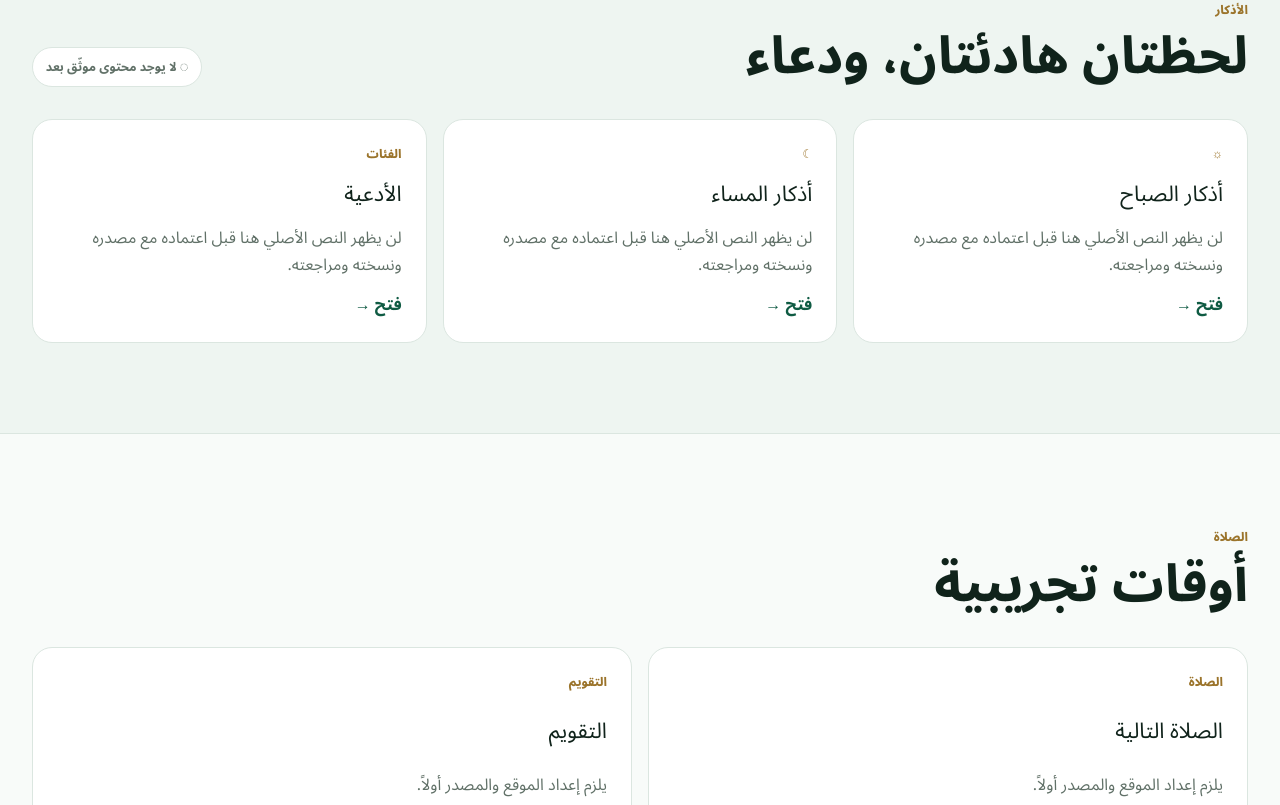
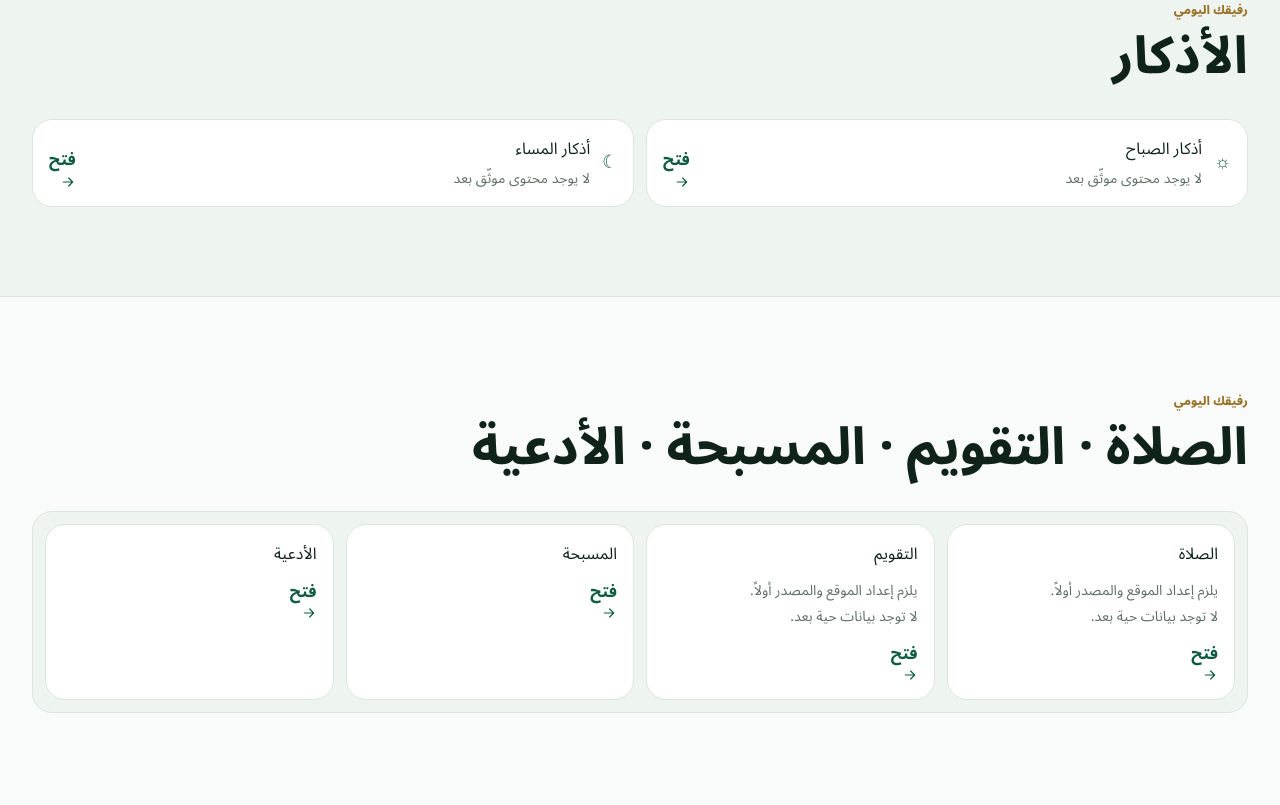
Before and after one commit to samad-87/alsamad, a Next.js app: page /ar in a window 1280 px wide. Shown: the part 1455-2260 px from the top of the page. Built offline with nearby package versions, Linux system fonts and the light colour scheme.

Commit message:
feat(frontend): implement sakinah homepage unit 3

```diff
--- a/src/app/globals.css
+++ b/src/app/globals.css
@@ -1776,6 +1776,63 @@ button.chip[aria-pressed="true"] {
 .today-quran-action {
   justify-self: start;
 }
+.home-practice-grid {
+  display: grid;
+  grid-template-columns: repeat(auto-fit, minmax(min(100%, 16rem), 1fr));
+  gap: 0.75rem;
+}
+.home-practice-entry,
+.home-utility-entry {
+  min-height: 2.75rem;
+  padding: 1rem;
+  display: grid;
+  align-items: center;
+  gap: 0.75rem;
+  color: var(--color-text);
+  text-decoration: none;
+  box-shadow: var(--elevation-none);
+}
+.home-practice-entry {
+  grid-template-columns: auto minmax(0, 1fr) auto;
+}
+.home-entry-symbol {
+  color: var(--color-action-primary);
+  font-size: 1.15rem;
+}
+.home-entry-copy {
+  min-width: 0;
+  display: grid;
+  gap: 0.25rem;
+}
+.home-practice-entry h3,
+.home-utility-entry h3 {
+  margin: 0;
+}
+.home-entry-status,
+.home-utility-status {
+  color: var(--color-text-muted);
+  font-size: 0.88rem;
+}
+.home-utility-group {
+  padding: 0.75rem;
+  border: var(--border-subtle);
+  box-shadow: var(--elevation-none);
+}
+.home-utility-grid {
+  display: grid;
+  grid-template-columns: repeat(auto-fit, minmax(min(100%, 9.5rem), 1fr));
+  gap: 0.75rem;
+}
+.home-utility-entry {
+  align-content: start;
+}
+.home-utility-status {
+  display: grid;
+  gap: 0.2rem;
+}
+.home-utility-entry .card-action {
+  margin-block-start: auto;
+}
 .placeholder-card {
   gap: 0.6rem;
 }
--- a/src/components/home/sections.tsx
+++ b/src/components/home/sections.tsx
@@ -3,9 +3,9 @@ import type { Locale } from "@/lib/i18n";
 import { t } from "@/lib/i18n";
 import { loc } from "@/lib/fixtures";
 import { ArrowIcon, HeartHandsIcon } from "@/components/icons";
-import { Container, ContentCard, Section } from "@/components/ui";
+import { Container, Section } from "@/components/ui";
 import { getQuranOverallStatus } from "@/lib/quran/content/reader-data";
-import { getAdhkarOverallStatus } from "@/lib/adhkar/content/reader-data";
+import { getCategoryReaderData } from "@/lib/adhkar/content/reader-data";
 
 /**
  * Homepage sections — Mobile First, Desktop Excellent.
@@ -119,100 +119,121 @@ export async function QuranEntry({ locale }: { locale: Locale }) {
 
 export async function AdhkarDuas({ locale }: { locale: Locale }) {
   const c = t(locale);
-  const snapshot = await getAdhkarOverallStatus();
-  const statusIcon =
-    snapshot.status === "available"
-      ? "✓"
-      : snapshot.status === "pending"
-        ? "◐"
-        : "◌";
-  const statusLabel =
-    snapshot.status === "available"
+  const [morning, evening] = await Promise.all([
+    getCategoryReaderData("morning"),
+    getCategoryReaderData("evening"),
+  ]);
+  const practices = [
+    {
+      title: c.morning,
+      href: `/${locale}/adhkar/morning`,
+      symbol: "☼",
+      status: morning?.status ?? "empty",
+    },
+    {
+      title: c.evening,
+      href: `/${locale}/adhkar/evening`,
+      symbol: "☾",
+      status: evening?.status ?? "empty",
+    },
+  ] as const;
+  const statusLabel = (status: (typeof practices)[number]["status"]) =>
+    status === "available"
       ? c.adhkarStatusAvailable
-      : snapshot.status === "pending"
+      : status === "pending"
         ? c.adhkarStatusPending
         : c.adhkarStatusEmpty;
+
   return (
-    <Section soft>
+    <section className="section section-soft home-practice-region">
       <Container>
         <div className="section-heading">
           <div>
-            <span className="eyebrow">{c.adhkar}</span>
-            <h2 className="title">
-              {locale === "ar"
-                ? "لحظتان هادئتان، ودعاء"
-                : "Two quiet moments, and dua"}
-            </h2>
+            <span className="eyebrow">{c.daily}</span>
+            <h2 className="title">{c.adhkar}</h2>
           </div>
-          <span className="chip status-chip">
-            {statusIcon} {statusLabel}
-          </span>
         </div>
-        <div className="grid-3">
-          <ContentCard
-            eyebrow="☼"
-            title={c.morning}
-            body={c.placeholderBody}
-            href={`/${locale}/adhkar/morning`}
-            action={c.view}
-          />
-          <ContentCard
-            eyebrow="☾"
-            title={c.evening}
-            body={c.placeholderBody}
-            href={`/${locale}/adhkar/evening`}
-            action={c.view}
-          />
-          <ContentCard
-            eyebrow={c.categories}
-            title={c.duas}
-            body={c.placeholderBody}
-            href={`/${locale}/duas`}
-            action={c.view}
-          />
+        <div className="home-practice-grid">
+          {practices.map((practice) => (
+            <Link
+              className="home-practice-entry surface-interactive"
+              href={practice.href}
+              key={practice.href}
+            >
+              <span className="home-entry-symbol" aria-hidden="true">
+                {practice.symbol}
+              </span>
+              <span className="home-entry-copy">
+                <h3>{practice.title}</h3>
+                <span className="home-entry-status">
+                  {statusLabel(practice.status)}
+                </span>
+              </span>
+              <span className="card-action">
+                {c.view} <ArrowIcon size={16} />
+              </span>
+            </Link>
+          ))}
         </div>
       </Container>
-    </Section>
+    </section>
   );
 }
 
 export function PrayerCalendar({ locale }: { locale: Locale }) {
   const c = t(locale);
+  const utilities = [
+    {
+      title: c.prayer,
+      href: `/${locale}/prayer-times`,
+      status: c.setupRequired,
+      detail: c.noLiveStatus,
+    },
+    {
+      title: c.calendar,
+      href: `/${locale}/calendar`,
+      status: c.setupRequired,
+      detail: c.noLiveStatus,
+    },
+    { title: c.tasbeeh, href: `/${locale}/tasbeeh` },
+    { title: c.duas, href: `/${locale}/duas` },
+  ] as const;
+
   return (
-    <Section>
+    <section className="section home-utility-region">
       <Container>
         <div className="section-heading">
           <div>
-            <span className="eyebrow">{c.prayer}</span>
-            <h2 className="title">{c.staticTimes}</h2>
+            <span className="eyebrow">{c.daily}</span>
+            <h2 className="title">
+              {c.prayer} · {c.calendar} · {c.tasbeeh} · {c.duas}
+            </h2>
           </div>
         </div>
-        <div className="grid-2">
-          <div className="content-card surface placeholder-card">
-            <span className="eyebrow">{c.prayer}</span>
-            <h3>{c.nextPrayer}</h3>
-            <p className="muted">{c.setupRequired}</p>
-            <div className="source-row">
-              <span className="chip">◌ {c.noLiveStatus}</span>
-            </div>
-            <Link className="card-action" href={`/${locale}/prayer-times`}>
-              {c.view} →
-            </Link>
-          </div>
-          <div className="content-card surface placeholder-card">
-            <span className="eyebrow">{c.calendar}</span>
-            <h3>{c.calendar}</h3>
-            <p className="muted">{c.setupRequired}</p>
-            <div className="source-row">
-              <span className="chip">◌ {c.noLiveStatus}</span>
-            </div>
-            <Link className="card-action" href={`/${locale}/calendar`}>
-              {c.view} →
-            </Link>
+        <div className="home-utility-group surface-grouped">
+          <div className="home-utility-grid">
+            {utilities.map((utility) => (
+              <Link
+                className="home-utility-entry surface-interactive"
+                href={utility.href}
+                key={utility.href}
+              >
+                <h3>{utility.title}</h3>
+                {"status" in utility ? (
+                  <span className="home-utility-status">
+                    <span>{utility.status}</span>
+                    <span>{utility.detail}</span>
+                  </span>
+                ) : null}
+                <span className="card-action">
+                  {c.view} <ArrowIcon size={16} />
+                </span>
+              </Link>
+            ))}
           </div>
         </div>
       </Container>
-    </Section>
+    </section>
   );
 }
 
```
Also changed, not shown: 2 other files (tests, documents, lock files or other folders).
